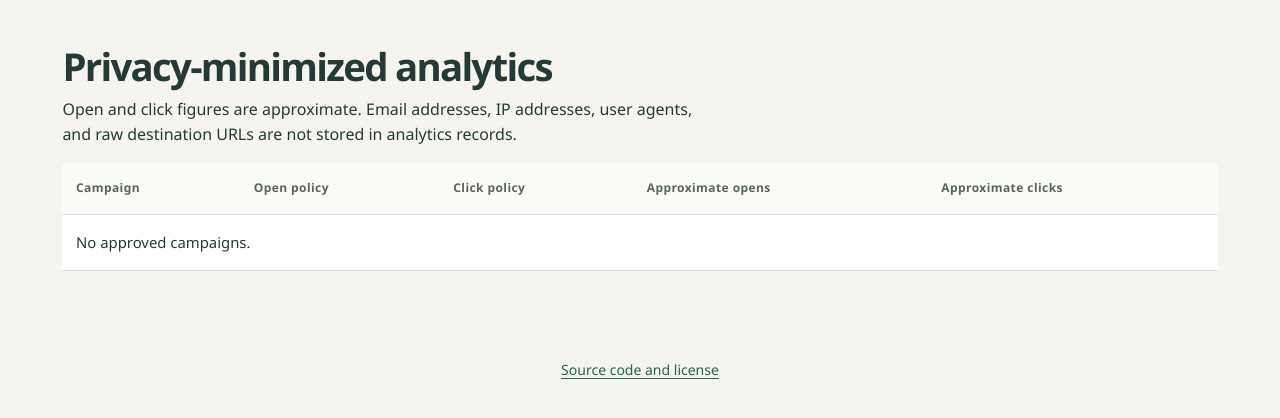
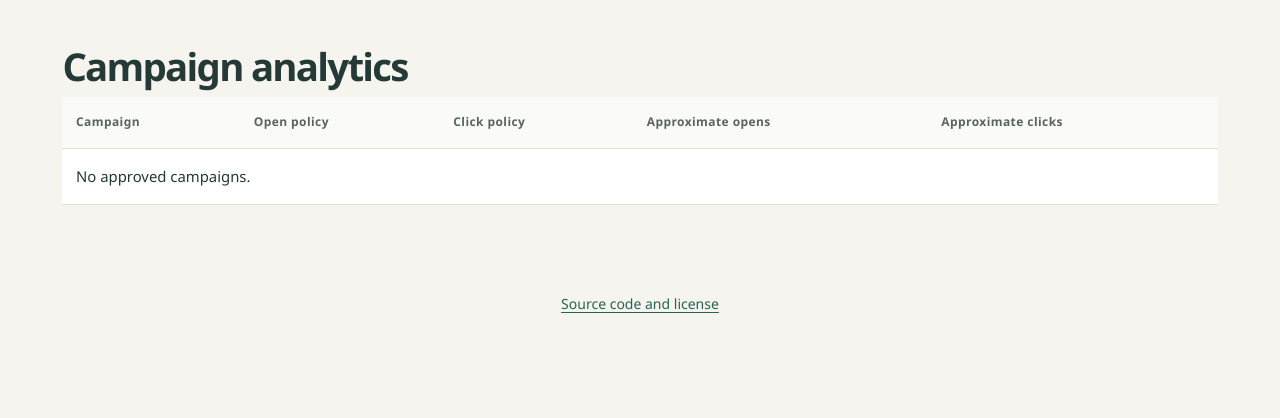
Before and after one commit to Attory/emailer-light, a Symfony app: template templates/admin/analytics.html.twig in a window 1280 px wide. Shown: the part 78-496 px from the top of the page. Run offline with Twig, Linux system fonts and the light colour scheme; the template is opened without the code that fills it, so the values that code supplies are empty; style sheets or scripts are compiled from the project's sources; some libraries are stand-ins or nearby versions.

Commit message:
Simplify campaign analytics heading and introduction

```diff
--- a/templates/admin/analytics.html.twig
+++ b/templates/admin/analytics.html.twig
@@ -1,8 +1,7 @@
 {% extends 'admin/layout.html.twig' %}
 {% block title %}Analytics · Emailer Light{% endblock %}
 {% block admin_body %}
-<h1>Privacy-minimized analytics</h1>
-<p>Open and click figures are approximate. Email addresses, IP addresses, user agents, and raw destination URLs are not stored in analytics records.</p>
+<h1>Campaign analytics</h1>
 {% if is_granted('ROLE_ADMIN') %}
 <form method="post" action="{{ path('admin_analytics_policy') }}">
     <input type="hidden" name="_token" value="{{ csrf_token('analytics-policy') }}">
```
